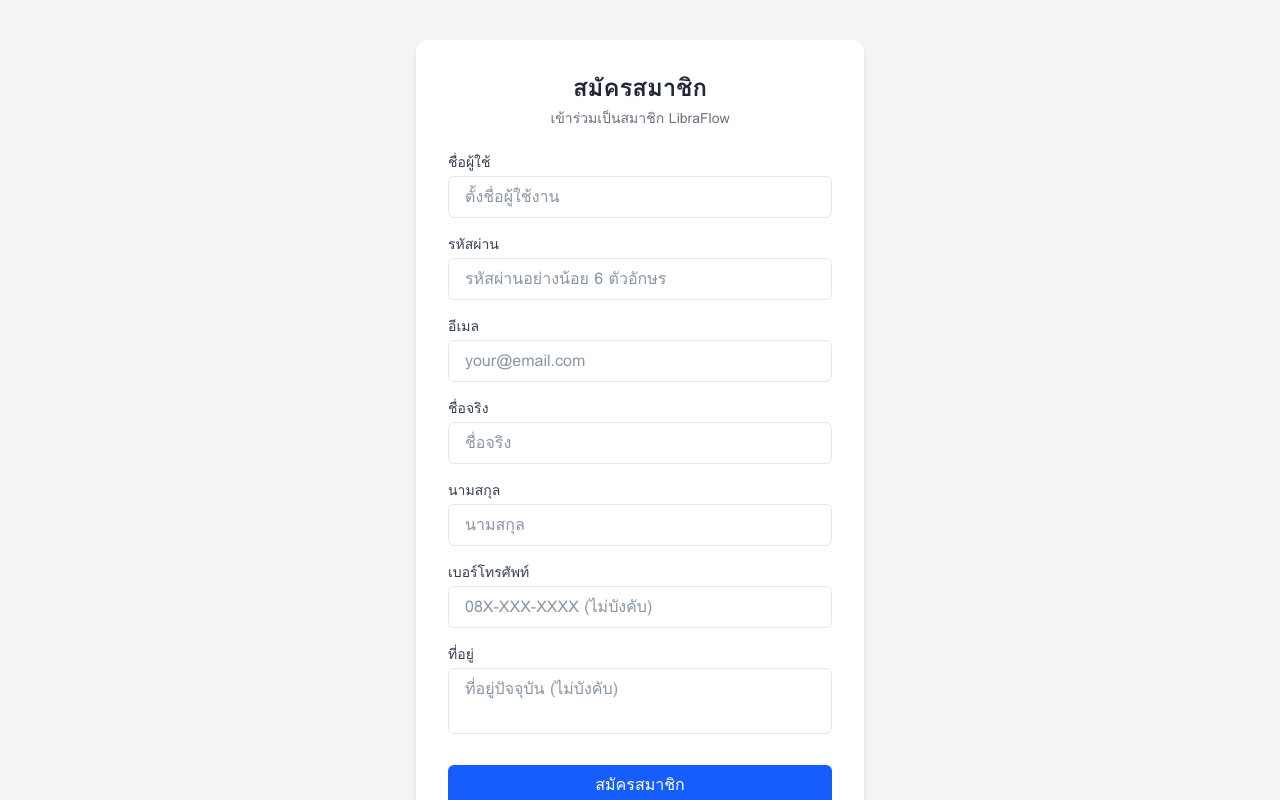
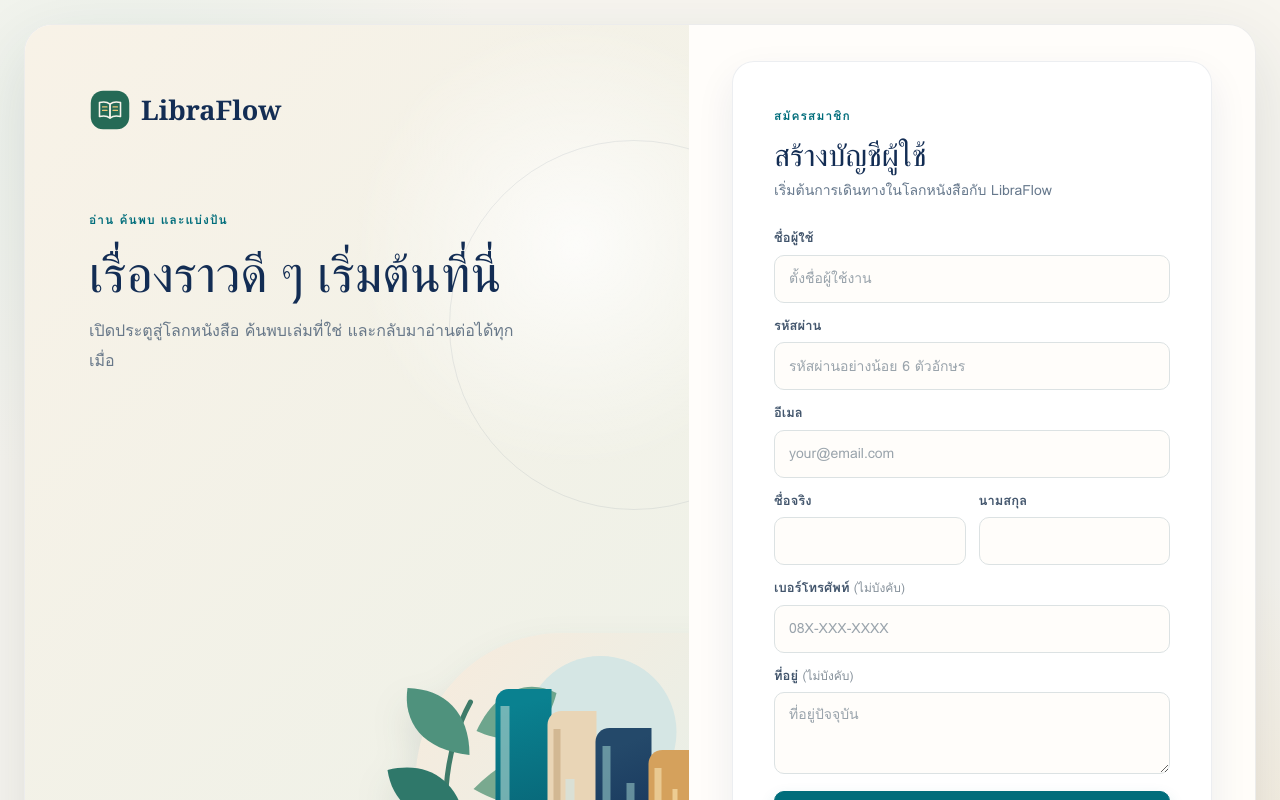
Before and after one commit to boatrocl/library_book_management, a React (Vite) app in the folder code/frontend/: page /register in a window 1280 px wide. Shown: the top 800 px of the page. Built offline with nearby package versions, Linux system fonts and the light colour scheme; no server answers.

Commit message:
feat(ui): align registration with auth layout

```diff
--- a/code/frontend/src/pages/Register.jsx
+++ b/code/frontend/src/pages/Register.jsx
@@ -1,6 +1,7 @@
 import { useState, useContext } from 'react';
-import { useNavigate } from 'react-router-dom';
+import { Link, useNavigate } from 'react-router-dom';
 import { AuthContext } from '../context/AuthContextValue';
+import AuthLayout from '../components/AuthLayout';
 import api from '../api';
 
 export default function Register() {
@@ -52,130 +53,51 @@ export default function Register() {
   };
 
   return (
-    <div className="flex items-center justify-center min-h-screen bg-gray-100 py-10 px-4">
-      {/* ปรับขนาดกล่องให้แคบลงเป็น max-w-md เท่าหน้า Login */}
-      <div className="w-full max-w-md p-8 space-y-6 bg-white rounded-xl shadow-md">
-        <div className="text-center">
-          <h2 className="text-2xl font-bold text-gray-800">สมัครสมาชิก</h2>
-          <p className="text-sm text-gray-500 mt-1">เข้าร่วมเป็นสมาชิก LibraFlow</p>
+    <AuthLayout
+      title="สร้างบัญชีผู้ใช้"
+      eyebrow="สมัครสมาชิก"
+      description="เริ่มต้นการเดินทางในโลกหนังสือกับ LibraFlow"
+      variant="register"
+      footer={<>มีบัญชีอยู่แล้วใช่หรือไม่? <Link to="/login">เข้าสู่ระบบ</Link></>}
+    >
+      {errorMsg && <div className="lf-form-message lf-form-message--error" role="alert">{errorMsg}</div>}
+      {successMsg && <div className="lf-form-message lf-form-message--success" role="status">{successMsg}</div>}
+
+      <form onSubmit={handleRegister} className="lf-auth-form lf-auth-form--register">
+        <div className="lf-field">
+          <label htmlFor="register-username">ชื่อผู้ใช้</label>
+          <input id="register-username" type="text" name="username" placeholder="ตั้งชื่อผู้ใช้งาน" autoComplete="username" value={formData.username} onChange={handleChange} required />
         </div>
-
-        {errorMsg && (
-          <div className="p-3 text-sm text-red-700 bg-red-100 rounded-md text-center">
-            {errorMsg}
+        <div className="lf-field">
+          <label htmlFor="register-password">รหัสผ่าน</label>
+          <input id="register-password" type="password" name="password" placeholder="รหัสผ่านอย่างน้อย 6 ตัวอักษร" autoComplete="new-password" value={formData.password} onChange={handleChange} required />
         </div>
-        )}
-        {successMsg && (
-          <div className="p-3 text-sm text-green-700 bg-green-100 rounded-md text-center">
-            {successMsg}
+        <div className="lf-field">
+          <label htmlFor="register-email">อีเมล</label>
+          <input id="register-email" type="email" name="email" placeholder="your@email.com" autoComplete="email" value={formData.email} onChange={handleChange} required />
         </div>
-        )}
-
-        {/* บีบทุกฟิลด์ให้เป็นแนวตั้ง (space-y-4) */}
-        <form onSubmit={handleRegister} className="space-y-4">
-          <div>
-            <label className="block mb-1 text-sm font-medium text-gray-700">ชื่อผู้ใช้</label>
-            <input
-              type="text"
-              name="username"
-              placeholder="ตั้งชื่อผู้ใช้งาน"
-              value={formData.username}
-              onChange={handleChange}
-              className="w-full px-4 py-2 border rounded-md focus:outline-hidden focus:ring-2 focus:ring-blue-500"
-              required
-            />
+        <div className="lf-field-grid">
+          <div className="lf-field">
+            <label htmlFor="register-first-name">ชื่อจริง</label>
+            <input id="register-first-name" type="text" name="firstName" autoComplete="given-name" value={formData.firstName} onChange={handleChange} required />
           </div>
-          <div>
-            <label className="block mb-1 text-sm font-medium text-gray-700">รหัสผ่าน</label>
-            <input
-              type="password"
-              name="password"
-              placeholder="รหัสผ่านอย่างน้อย 6 ตัวอักษร"
-              value={formData.password}
-              onChange={handleChange}
-              className="w-full px-4 py-2 border rounded-md focus:outline-hidden focus:ring-2 focus:ring-blue-500"
-              required
-            />
+          <div className="lf-field">
+            <label htmlFor="register-last-name">นามสกุล</label>
+            <input id="register-last-name" type="text" name="lastName" autoComplete="family-name" value={formData.lastName} onChange={handleChange} required />
           </div>
-          <div>
-            <label className="block mb-1 text-sm font-medium text-gray-700">อีเมล</label>
-            <input
-              type="email"
-              name="email"
-              placeholder="your@email.com"
-              value={formData.email}
-              onChange={handleChange}
-              className="w-full px-4 py-2 border rounded-md focus:outline-hidden focus:ring-2 focus:ring-blue-500"
-              required
-            />
         </div>
-          <div>
-            <label className="block mb-1 text-sm font-medium text-gray-700">ชื่อจริง</label>
-            <input
-              type="text"
-              name="firstName"
-              placeholder="ชื่อจริง"
-              value={formData.firstName}
-              onChange={handleChange}
-              className="w-full px-4 py-2 border rounded-md focus:outline-hidden focus:ring-2 focus:ring-blue-500"
-              required
-            />
+        <div className="lf-field">
+          <label htmlFor="register-phone">เบอร์โทรศัพท์ <span>(ไม่บังคับ)</span></label>
+          <input id="register-phone" type="tel" name="phoneNumber" placeholder="08X-XXX-XXXX" autoComplete="tel" value={formData.phoneNumber} onChange={handleChange} />
         </div>
-          <div>
-            <label className="block mb-1 text-sm font-medium text-gray-700">นามสกุล</label>
-            <input
-              type="text"
-              name="lastName"
-              placeholder="นามสกุล"
-              value={formData.lastName}
-              onChange={handleChange}
-              className="w-full px-4 py-2 border rounded-md focus:outline-hidden focus:ring-2 focus:ring-blue-500"
-              required
-            />
+        <div className="lf-field">
+          <label htmlFor="register-address">ที่อยู่ <span>(ไม่บังคับ)</span></label>
+          <textarea id="register-address" name="address" placeholder="ที่อยู่ปัจจุบัน" autoComplete="street-address" value={formData.address} onChange={handleChange} rows="2" />
         </div>
-          <div>
-            <label className="block mb-1 text-sm font-medium text-gray-700">เบอร์โทรศัพท์</label>
-            <input
-              type="text"
-              name="phoneNumber"
-              placeholder="08X-XXX-XXXX (ไม่บังคับ)"
-              value={formData.phoneNumber}
-              onChange={handleChange}
-              className="w-full px-4 py-2 border rounded-md focus:outline-hidden focus:ring-2 focus:ring-blue-500"
-            />
-          </div>
-          <div>
-            <label className="block mb-1 text-sm font-medium text-gray-700">ที่อยู่</label>
-            <textarea
-              name="address"
-              placeholder="ที่อยู่ปัจจุบัน (ไม่บังคับ)"
-              value={formData.address}
-              onChange={handleChange}
-              className="w-full px-4 py-2 border rounded-md focus:outline-hidden focus:ring-2 focus:ring-blue-500 resize-none"
-              rows="2"
-            ></textarea>
-          </div>
-
-          <button
-            type="submit"
-            disabled={isLoading}
-            className={`w-full py-2 mt-2 font-bold text-white rounded-md transition ${isLoading ? 'bg-blue-400 cursor-not-allowed' : 'bg-blue-600 hover:bg-blue-700'}`}
-          >
-            {isLoading ? 'กำลังประมวลผล...' : 'สมัครสมาชิก'}
+        <button type="submit" disabled={isLoading} className="lf-form-submit">
+          {isLoading ? 'กำลังประมวลผล...' : 'สร้างบัญชีผู้ใช้'}
         </button>
       </form>
-
-        <div className="text-sm text-center text-gray-600">
-          มีบัญชีอยู่แล้วใช่หรือไม่?{' '}
-          <button
-            type="button"
-            onClick={() => navigate('/login')}
-            className="text-blue-600 hover:underline font-medium"
-          >
-            เข้าสู่ระบบ
-          </button>
-        </div>
-      </div>
-    </div>
+    </AuthLayout>
   );
 }
```
Lines whose indentation alone changed are shown as unchanged.
